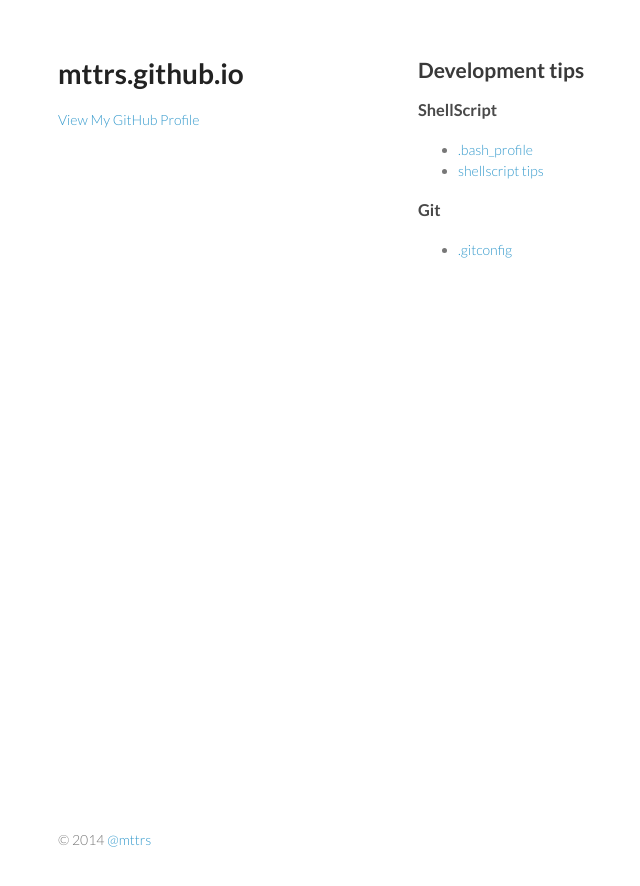
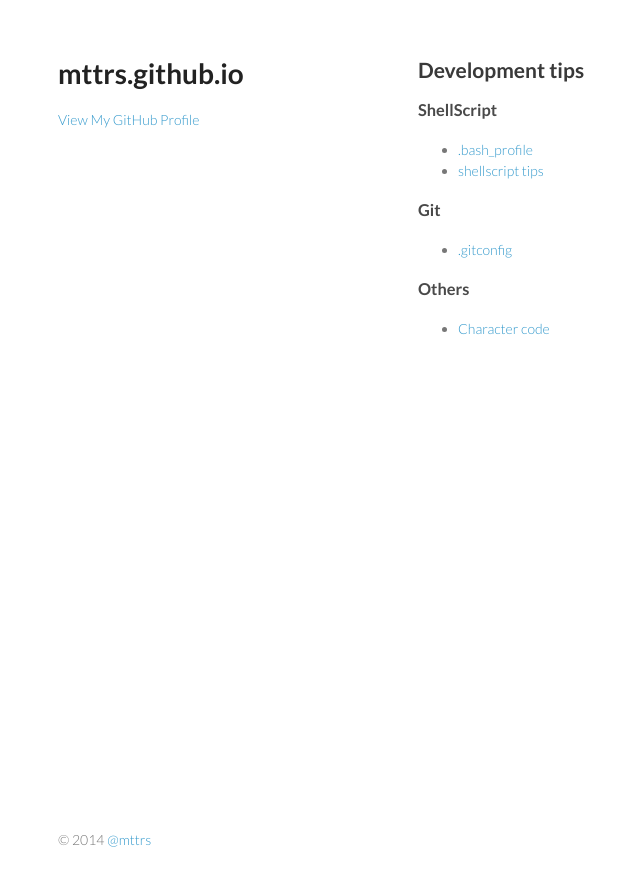
Before and after one commit to gitter-badger/mttrs.github.io, a Jekyll site: the page built from index.md, in a window 1280 px wide. Shown: the top 886 px of the page, without its empty margins (152-792 px from the left). Built offline with Jekyll 4.4.1, drawn with Linux system fonts in a browser that asks for light colours.

Commit message:
Update index.md

```diff
--- a/index.md
+++ b/index.md
@@ -35,6 +35,15 @@ layout: default
         </a>
       </li>
     </ul>
+
+    <h3>Others</h3>
+    <ul>
+      <li>
+        <a href="https://github.com/mttrs/notes/blob/master/change_char_code.md" target="_blank">
+         Character code
+        </a>
+      </li>
+    </ul>
   </section>
 
   <footer>
```
